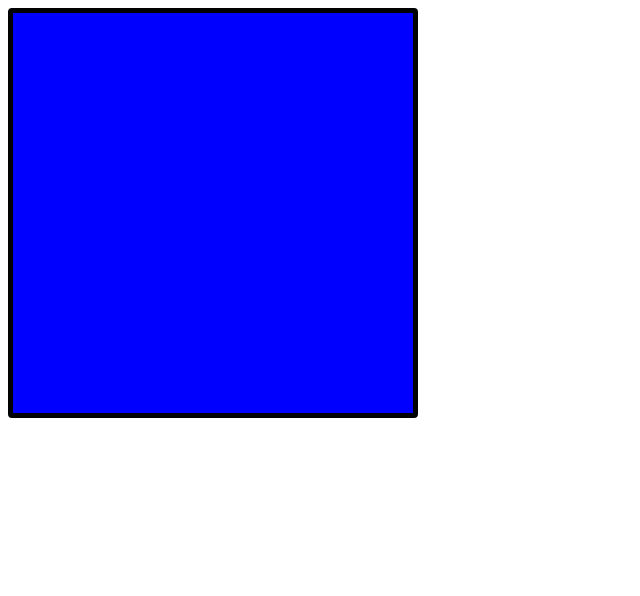
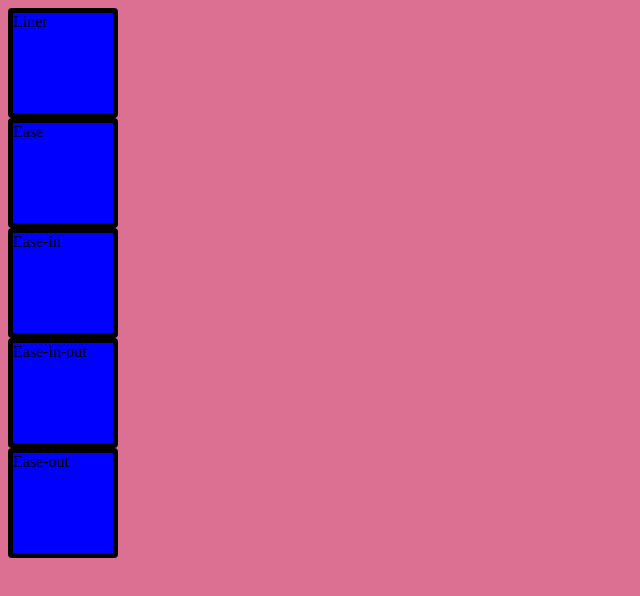
Before and after one commit to ShauryaTaliyan/webdev, a plain HTML site: page CSS/transition/a.html in a window 1280 px wide. Shown: the whole page, without its empty margins (0-640 px from the left). Drawn offline with Linux system fonts and the light colour scheme.

Commit message:
try transform

```diff
--- a/CSS/transition/a.css
+++ b/CSS/transition/a.css
@@ -1,14 +1,25 @@
-#box {
-    width: 400px;
-    height: 400px;
+*{background-color: palevioletred;}
+div {
+    width: 100px;
+    height: 100px;
     background-color: blue;
-    transition: width 0.3s, height 0.1s, background-color 0.4s;
+    transition: width 0.3s, height 0.3s, background-color 0.4s, transform 0.5s;
     border: 5px solid black;
     border-radius: 4px;
 }
 
-#box:hover {
-    width: 800px;
-    height: 200px;
+div:hover {
+    width: 300px;
+    height: 300px;
     background-color: Red;
+    color: white;
+    text-align: center;
+    font-size: larger;
+    display: flex;align-items: center;justify-content: center;
+    transform:rotate(360deg);
 }
+#box1{transition-timing-function: linear;}
+#box2{transition-timing-function: ease;}
+#box3{transition-timing-function: ease-in;}
+#box4{transition-timing-function: ease-in-out;}
+#box5{transition-timing-function: ease-out;}
--- a/CSS/transition/a.html
+++ b/CSS/transition/a.html
@@ -7,6 +7,11 @@
     <link rel="stylesheet" href="a.css">
 </head>
 <body>
-    <div id="box"></div>
+    <div id="box1">Liner</div>
+    <div id="box3">Ease</div>
+    <div id="box3">Ease-in</div>
+    <div id="box4">Ease-in-out</div>
+    <div id="box5">Ease-out</div>
 </body>
+
 </html>
```
